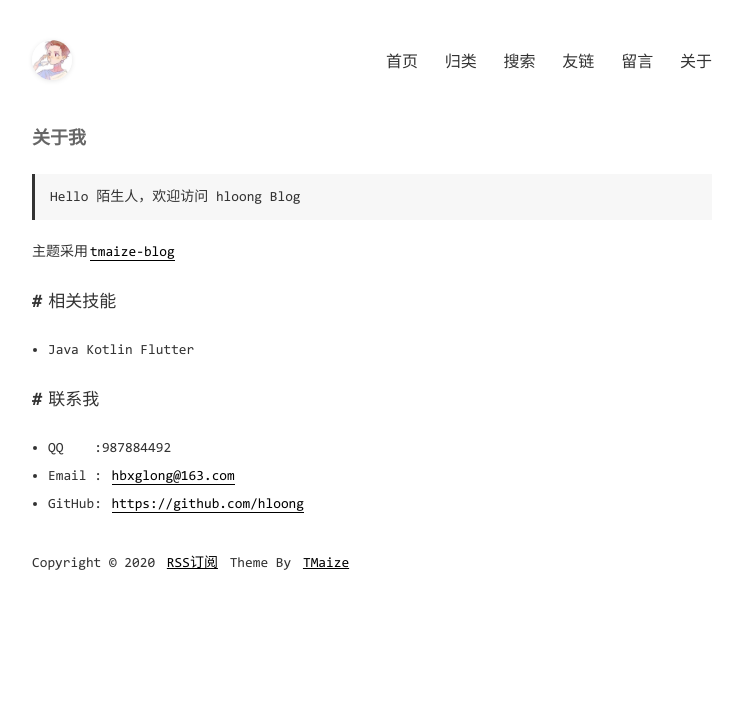
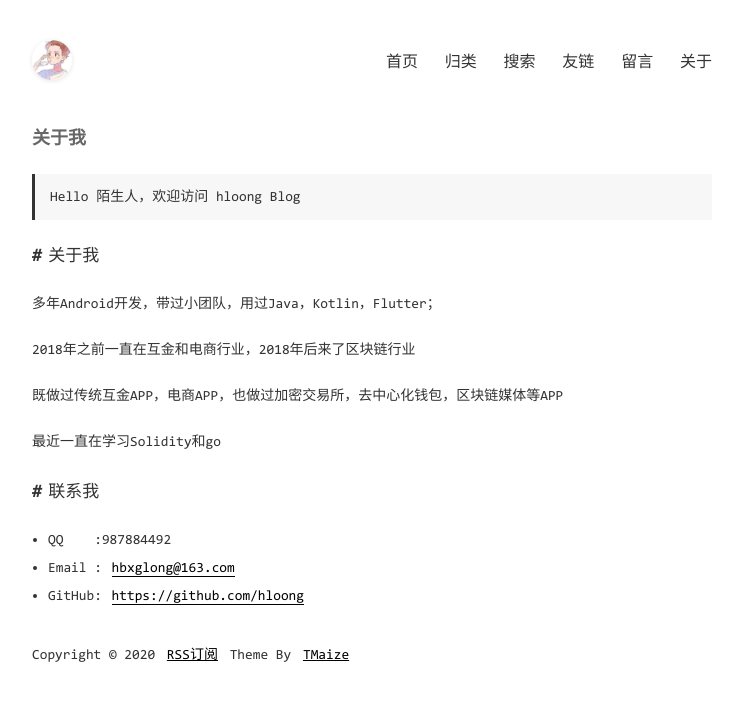
Before and after one commit to hloong/hloong.github.io, a Jekyll site: the page built from pages/about.md, in a window 1280 px wide. Shown: the top 701 px of the page, without its empty margins (268-1011 px from the left). Built offline with Jekyll 4.4.1, drawn with Linux system fonts in a browser that asks for light colours; comment, search, counter and statistics services are not loaded.

Commit message:
修改about

```diff
--- a/pages/about.md
+++ b/pages/about.md
@@ -5,11 +5,16 @@ title: 关于我
 
 > Hello 陌生人，欢迎访问 hloong Blog
 
-主题采用[tmaize-blog](https://github.com/TMaize/tmaize-blog)
+## 关于我
 
-## 相关技能
+多年Android开发，带过小团队，用过Java，Kotlin，Flutter；
 
-- Java Kotlin Flutter
+2018年之前一直在互金和电商行业，2018年后来了区块链行业
+
+既做过传统互金APP，电商APP，也做过加密交易所，去中心化钱包，区块链媒体等APP
+
+最近一直在学习Solidity和go
+
 
 ## 联系我
 
```
